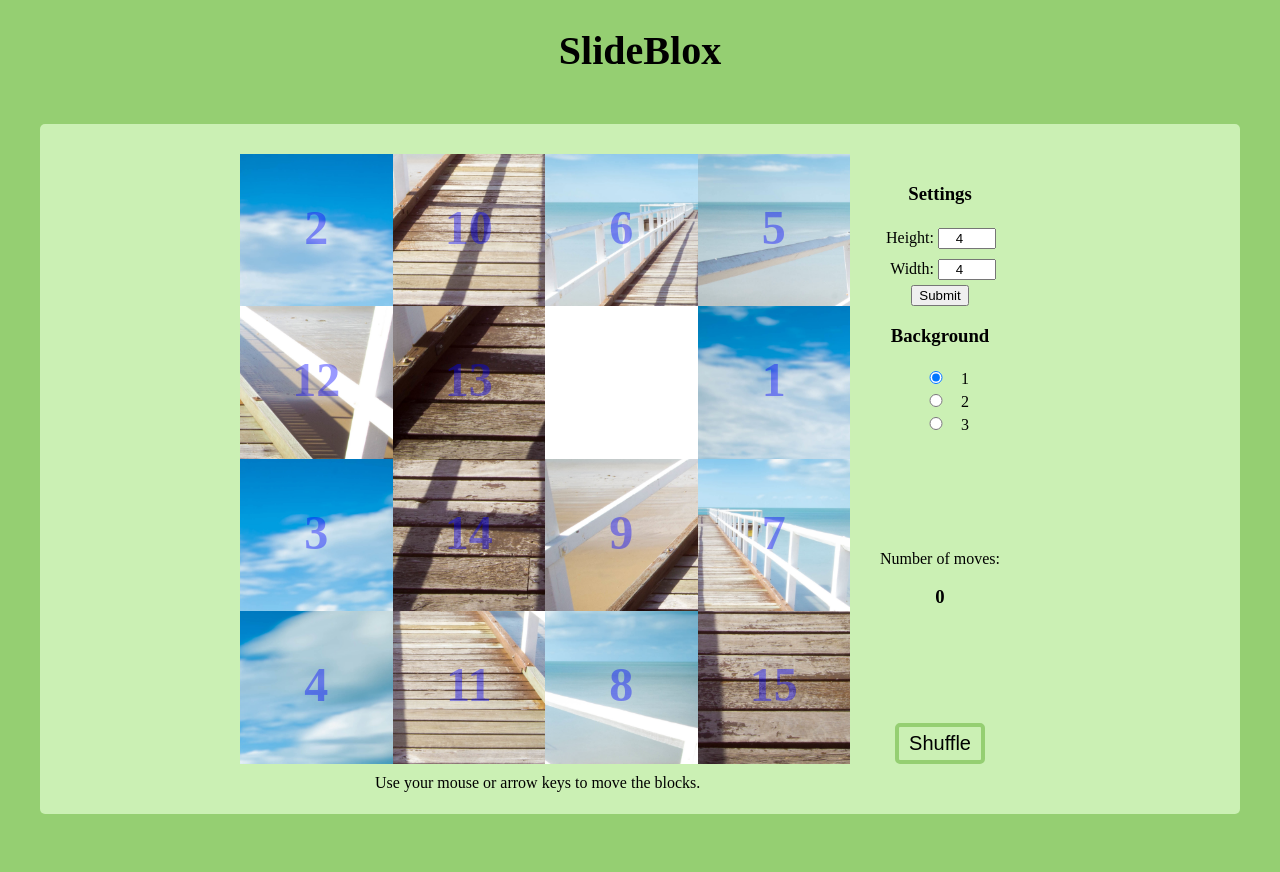
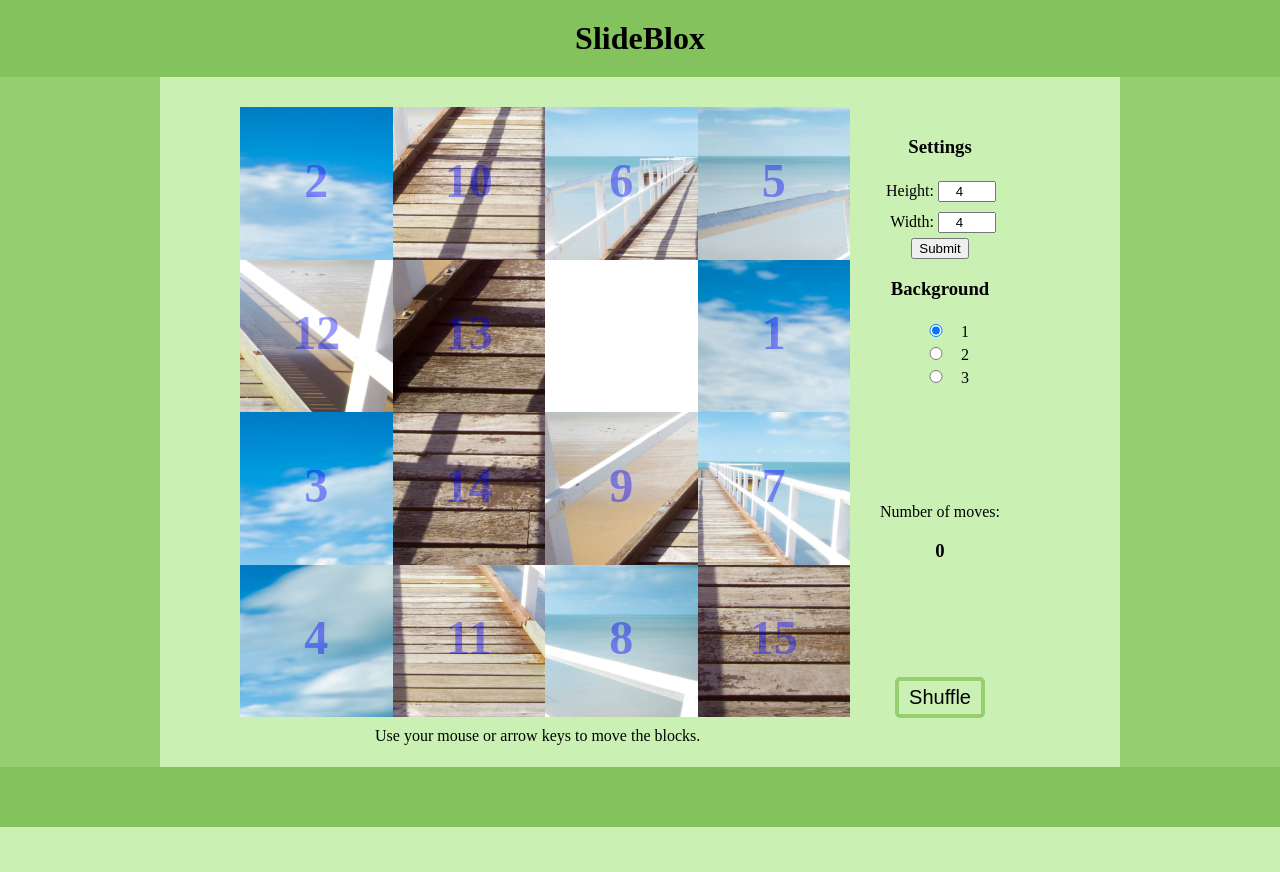
Before and after one commit to LukasChalupa/Slide_Blox, a PHP site: page / in a window 1280 px wide. After the commit the page ends 827 px from the top, so only its background shows below. Run offline with PHP 8.4, Linux system fonts and the light colour scheme; some libraries are stand-ins or nearby versions.

Commit message:
add favicon + adjust design

```diff
--- a/index.html
+++ b/index.html
@@ -4,6 +4,8 @@
 		<title>SlideBlox</title>
 		<link rel="stylesheet" type="text/css" href="style.css">
 		<meta charset="UTF-8">
+		<link rel="icon" href="src/favicon.ico" type="image/x-icon"/>
+		<link rel="shortcut icon" href="src/favicon.ico" type="image/x-icon"/>
 		<script type = "text/javascript" src = "//ajax.googleapis.com/ajax/libs/jquery/2.1.3/jquery.min.js"></script>
 	    <script type = "text/javascript" language="javascript" src="script.js"></script>
 	</head>
--- a/script.js
+++ b/script.js
@@ -181,7 +181,8 @@ $(document).ready(function(){
             finalState++;
         }
         if(finalState == height*width-1) {
-            alert("Congratulations, you finished the puzzle.")
+            //$(".block h2").css("visibility","hidden");
+            alert("Congratulations, you finished the puzzle.");
         }
     }
 
--- a/style.css
+++ b/style.css
@@ -1,11 +1,17 @@
+body, h1 {
+	margin: 0;
+	padding: 0;
+}
+
 body {
 	background-color: rgb(149,207,114);
 }
 
 h1 {
-	font-size: 40px;
-	margin-bottom: 50px;
+	font-size: 32px;
+	padding: 20px;
 	text-align: center;
+	background-color: rgb(131,194,93);
 }
 
 .content {
@@ -13,9 +19,8 @@ h1 {
 	background-color: rgb(203,240,180);
 	width: 800px;
 	height: 650px;
-	padding: 30px 200px 10px 200px;
+	padding: 30px 80px 10px 80px;
 	margin: auto;
-	border-radius: 5px;
 }
 
 .sidebar {
@@ -114,5 +119,7 @@ input {
 }
 
 .footer {
-	height: 50px;
+	height: 60px;
+	box-shadow: 0px 500px 0px 500px rgb(131,194,93);
+	background-color: rgb(131,194,93);
 }
```
Also changed, not shown: src/favicon.ico (added).
